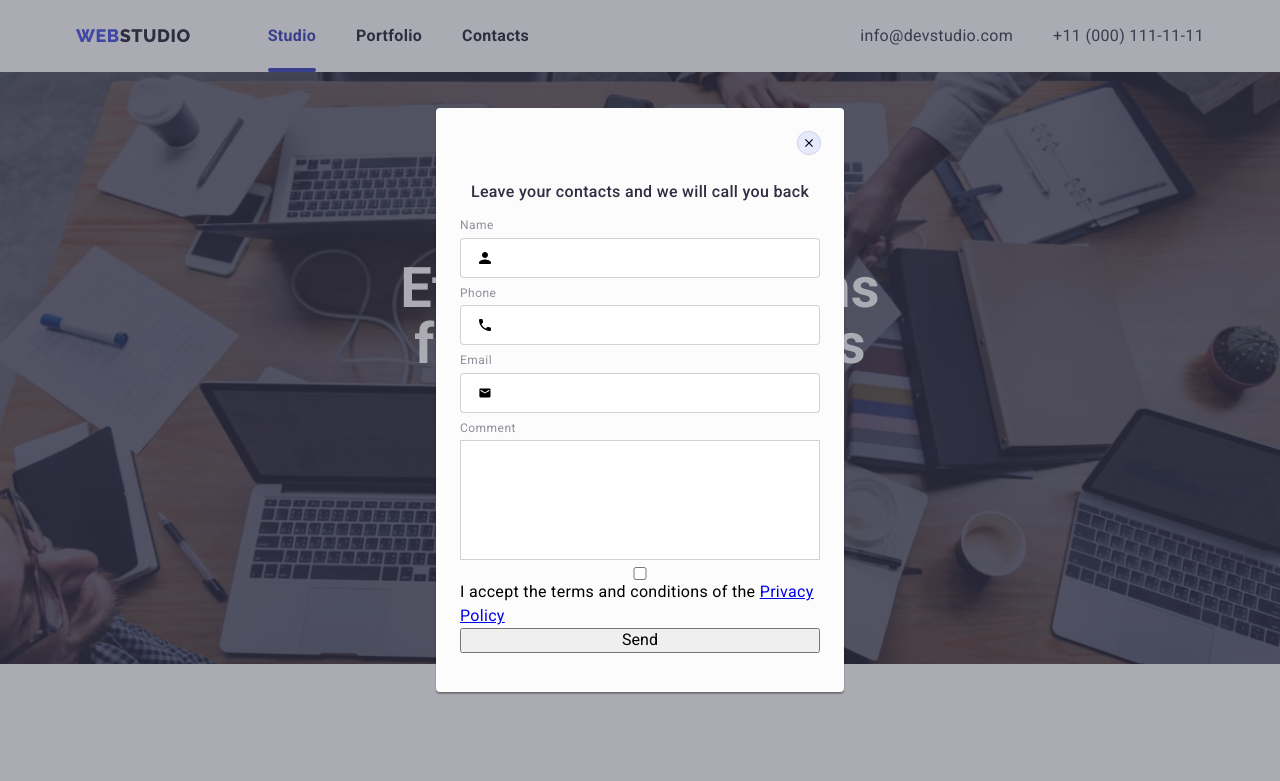
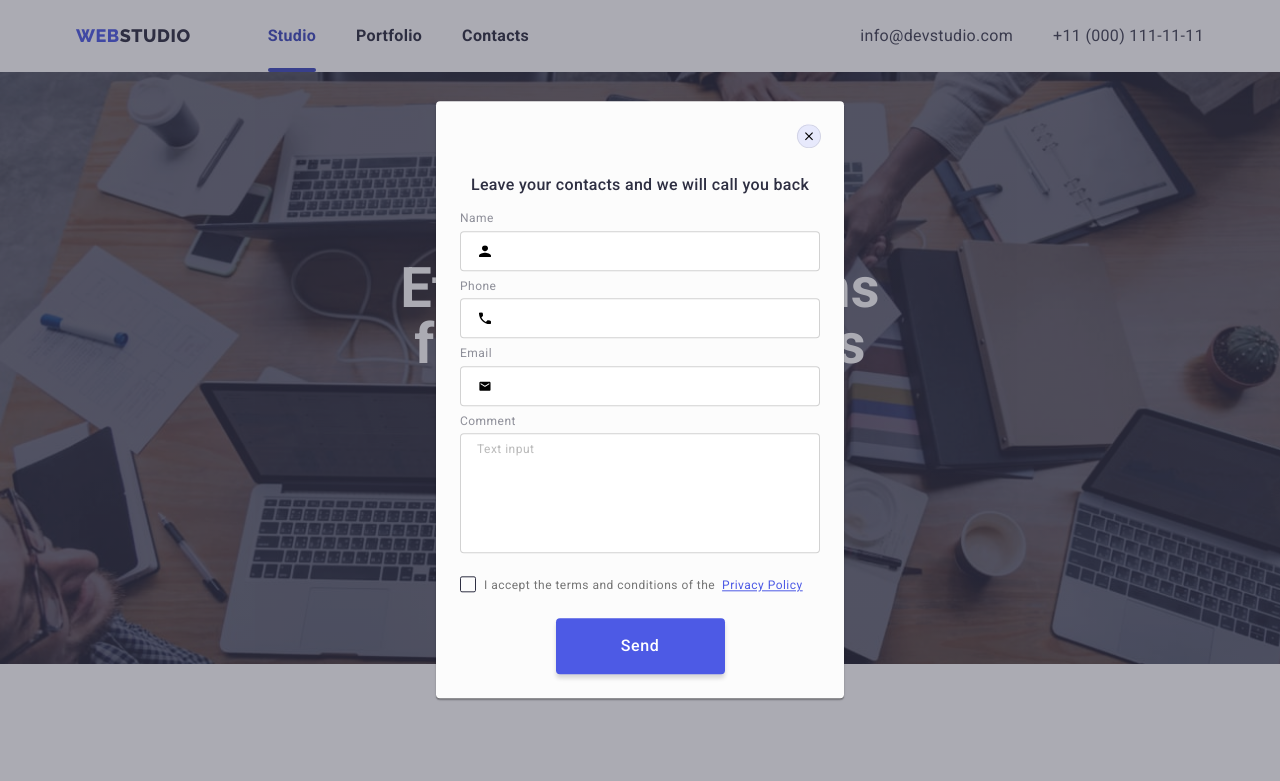
Before and after one commit to yevhenii-nykytiuk/goit-markup-hw-06, a plain HTML site: page index.html in a window 1280 px wide. Shown: the top 781 px of the page. Drawn offline with nearby package versions, Linux system fonts and the light colour scheme.

Commit message:
added project modal form

```diff
--- a/css/styles.css
+++ b/css/styles.css
@@ -709,7 +709,6 @@ img {
   top: 50%;
   left: 50%;
   width: 408px;
-  height: 584px;
   transform: translate(-50%, -50%);
   background: #fcfcfc;
   box-shadow: var(--modal-shadow);
@@ -735,6 +734,7 @@ img {
 /* ==================< MODAL-FORM >=================== */
 
 .modal-form {
+
   display: flex;
   flex-direction: column;
 }
@@ -800,8 +800,18 @@ img {
   border: 1px solid rgba(33, 33, 33, 0.2);
   width: 100%;
   height: 120px;
-  padding: 8px 287px 96px 16px;
+  padding: 8px 0px 0px 16px;
+  margin-bottom: 16px;
+  border-radius: 4px;
   transition: border var(--transition-time-function);
+}
+
+.modal-form-message::placeholder {
+  font-weight: 400;
+  font-size: 12px;
+  line-height: 1.3;
+  letter-spacing: 0.04em;
+  color: rgba(117, 117, 117, 0.5);
 }
 
 .modal-form-message:focus {
@@ -809,12 +819,68 @@ img {
   border: 1px solid #4D5AE5;
 }
 
+.modal-form-check-description {
+  font-weight: 400;
+  font-size: 12px;
+  letter-spacing: 0.04em;
+  color: #757575;
+  display: flex;
+  margin-bottom: 24px;
+}
+
+.modal-form-policy-link {
+  color: #4D5AE5;
+}
+
 .modal-form-check {
 
 }
 
-.modal-form-btn-submit {
+.modal-form-check-description::before {
+  content: '';
+  display: block;
+  border: 1.25px solid #2E2F42;
+  border-radius: 2px;
+  width: 16px;
+  height: 16px;
+  margin-right: 8px;
+}
+
+.modal-form-check:checked + .modal-form-check-description::before {
+  background-image: url('../images/modal-form-icon/tick-mark.svg');
+  background-repeat: no-repeat;
+  background-position: 50% 50%;
+  background-color: #404BBF;
 
 }
 
+.modal-form-check:focus + .modal-form-check-description::before {
+
+}
+
+.modal-form-btn-submit {
+  font-weight: 500;
+  font-size: 16px;
+  line-height: 1.5;
+  letter-spacing: 0.04em;
+  color: #FFFFFF;
+  background-color: #4D5AE5;
+  box-shadow: 0px 4px 4px rgba(0, 0, 0, 0.15);
+  border: none;
+  padding: 16px 32px;
+  border-radius: 4px;
+  width: 169px;
+  display: block;
+  align-self: center;
+  cursor: pointer;
+  transition: background-color var(--transition-time-function), box-shadow var(--transition-time-function);
+}
+
+.modal-form-btn-submit:hover,
+.modal-form-btn-submit:focus {
+  background-color: var(--color-pressed-state);
+  box-shadow: var(--card-shadow);
+}
+
+
 /* ==================</ MODAL-FORM >=================== */
--- a/index.html
+++ b/index.html
@@ -522,7 +522,6 @@
                 <use href="./images/modal-form-icon/sprite.svg#icon-icon-phone"></use>
               </svg>
             </span>
-
           </label>
 
           <label class="modal-form-field">
@@ -534,20 +533,16 @@
                 <use href="./images/modal-form-icon/sprite.svg#icon-icon-mail"></use>
               </svg>
             </span>
-
-
           </label>
 
-          <label for="user_message" class="modal-form-field">
+          <label class="modal-form-field">
             <span class="modal-form-description">Comment</span>
-            <textarea class="modal-form-message" id="user_message" name="user_message" placeholder="Text input">
-            </textarea>
+            <textarea class="modal-form-message" name="user_message" placeholder="Text input"></textarea>
           </label>
 
-          <input class="modal-form-check" id="user_police" type="checkbox" name="user_police" />
-          <label class="modal-form-field" for="user_police"
-            >I accept the terms and conditions of the <a href="#">Privacy Policy</a></label
-          >
+          <input class="modal-form-check hidden-title" id="user_police" type="checkbox" name="user_police" />
+          <label class="modal-form-check-description" for="user_police"
+            >I accept the terms and conditions of the &nbsp;<a class="modal-form-policy-link" href="#">Privacy Policy</a></label>
 
           <button class="modal-form-btn-submit" type="submit">Send</button>
         </form>
```
Also changed, not shown: images/modal-form-icon/tick-mark.svg (added). Lines whose indentation alone changed are shown as unchanged.
